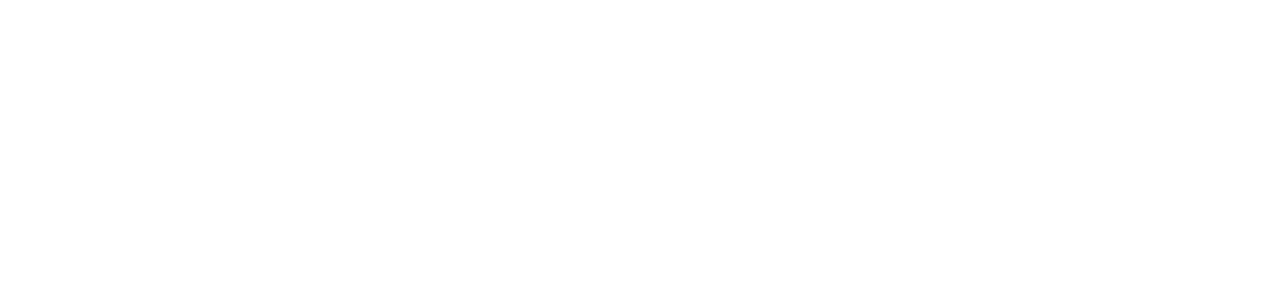
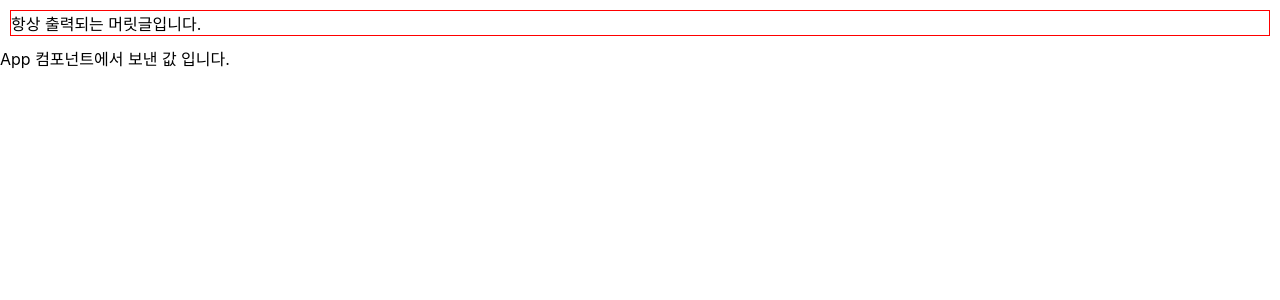
Before and after one commit to JellyKingdom/react-basic, a React (Create React App) app in the folder week-1/: page / in a window 1280 px wide. Shown: the top 300 px of the page. Built offline with nearby package versions, Linux system fonts and the light colour scheme.

Commit message:
feat: children props with Layout

```diff
--- a/week-1/src/App.js
+++ b/week-1/src/App.js
@@ -1,19 +1,13 @@
 import React from "react";
+import Layout from "Layout";
 
 function App() {
 
     return (
-      <>
-      <div>
-        <User>안녕하세요!</User>
-      </div>
-      </>
+      <Layout>
+        <div>App 컴포넌트에서 보낸 값 입니다.</div>
+      </Layout>
     );
 }
 
-function User(props){
-  console.log(props);
-  return <div></div>;
-}
-
 export default App;
--- /dev/null
+++ b/week-1/src/Layout.js
@@ -0,0 +1,19 @@
+import React from "react";
+
+function Layout(props) {
+    return (
+        <>
+        <header
+            style={{
+                margin: "10px",
+                border: "1px solid red",
+            }}
+        >
+            항상 출력되는 머릿글입니다.
+        </header>
+        {props.children}
+        </>
+    );
+}
+
+export default Layout;
```
